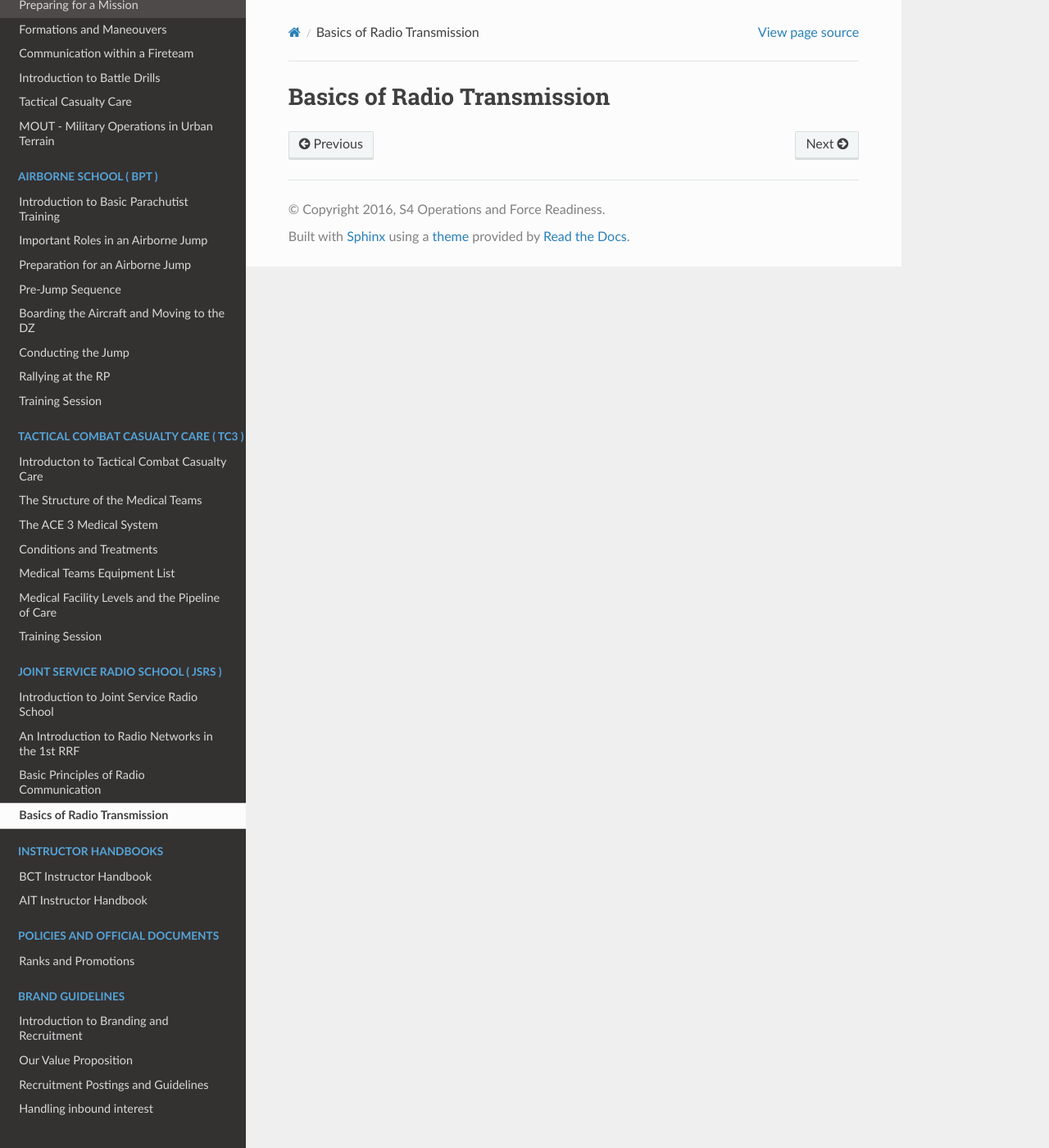
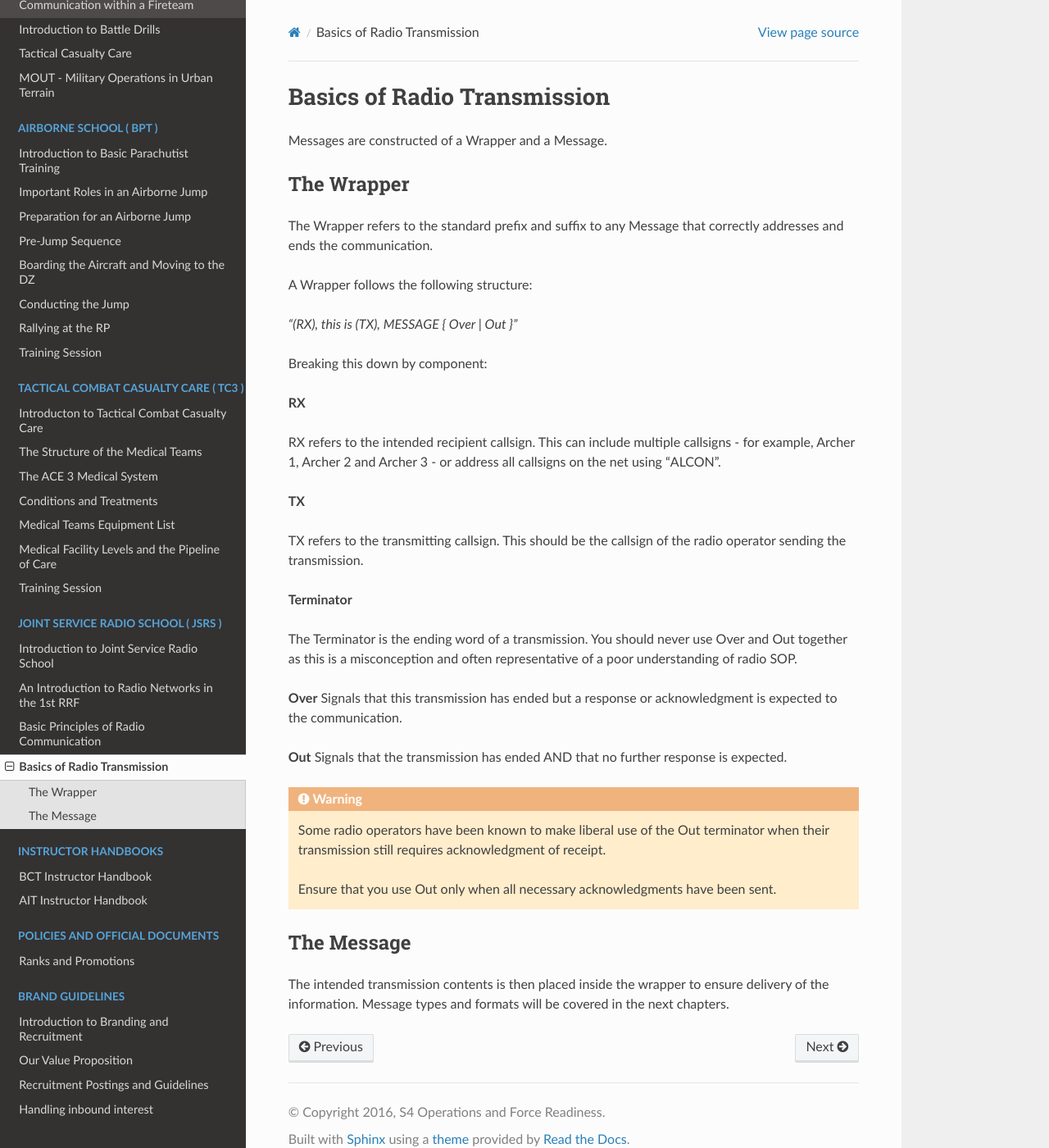
Before and after one commit to 1st-rapid-response-force/Training-Programs, a Sphinx documentation site: the page built from docs/source/jsrs-wip/basic_transmission.rst, in a window 1280 px wide and 1400 px high. Shown: the whole window at 82% size. Built offline with Sphinx 7.4.7 and the Read the Docs theme 2.0.0, drawn with Linux system fonts in a browser that asks for light colours; formulas are drawn with MathJax 3.

Commit message:
Work on JSRS
Signed-off-by: Alexander Christie <alex@briefly.io>

```diff
--- a/docs/source/jsrs-wip/basic_transmission.rst
+++ b/docs/source/jsrs-wip/basic_transmission.rst
@@ -1,2 +1,41 @@
 Basics of Radio Transmission
 ============================
+
+Messages are constructed of a Wrapper and a Message.
+
+The Wrapper
+------------
+
+The Wrapper refers to the standard prefix and suffix to any Message that correctly addresses and ends the communication.
+
+A Wrapper follows the following structure:
+
+*"(RX), this is (TX), MESSAGE { Over | Out }"*
+
+Breaking this down by component:
+
+**RX**
+
+RX refers to the intended recipient callsign. This can include multiple callsigns - for example, Archer 1, Archer 2 and Archer 3 - or address all callsigns on the net using "ALCON".
+
+**TX**
+
+TX refers to the transmitting callsign. This should be the callsign of the radio operator sending the transmission.
+
+**Terminator**
+
+The Terminator is the ending word of a transmission. You should never use Over and Out together as this is a misconception and often representative of a poor understanding of radio SOP.
+
+**Over** Signals that this transmission has ended but a response or acknowledgment is expected to the communication.
+
+**Out** Signals that the transmission has ended AND that no further response is expected.
+
+.. warning::
+  Some radio operators have been known to make liberal use of the Out terminator when their transmission still requires acknowledgment of receipt.
+
+  Ensure that you use Out only when all necessary acknowledgments have been sent.
+
+The Message
+-----------
+
+The intended transmission contents is then placed inside the wrapper to ensure delivery of the information. Message types and formats will be covered in the next chapters.
```
Also changed, not shown: docs/source/jsrs-wip/message_protocols.rst (added, +75 -0 lines).
